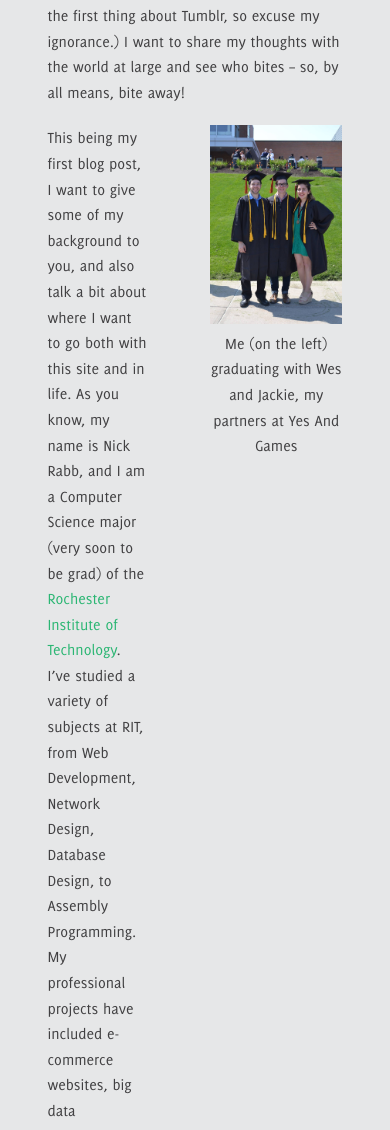
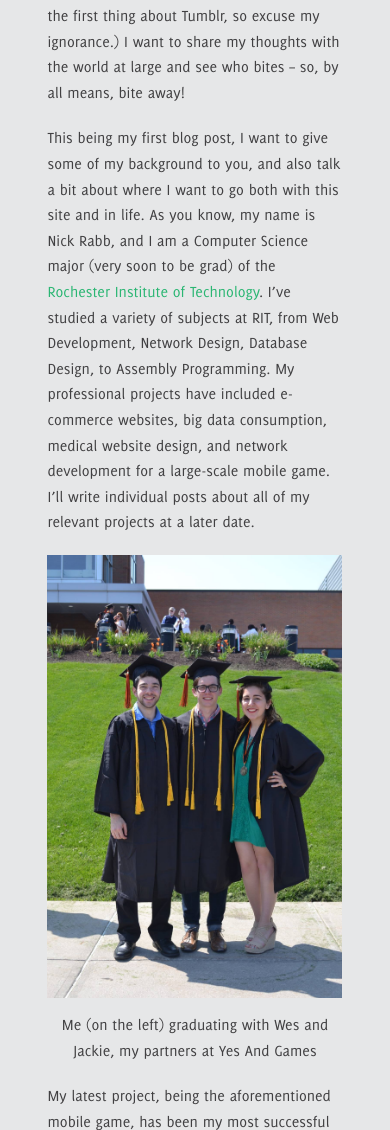
Before and after one commit to RickNabb/ricknabb.github.io, a website: page blog.html in a window 390 px wide. Shown: the part 1387-2517 px from the top of the page. Drawn offline with Linux system fonts and the light colour scheme; no server answers.

Commit message:
Fixed some formatting for mobile

```diff
--- a/blog.html
+++ b/blog.html
@@ -127,10 +127,17 @@
       </div>
     </div>
     <div class="row">
-      <div class="columns small-4 small-offset-1">
+      <div class="columns small-4 small-offset-1 show-for-medium-up">
         <p>This being my first blog post, I want to give some of my background to you, and also talk a bit about where I want to go both with this site and in life. As you know, my name is Nick Rabb, and I am a Computer Science major (very soon to be grad) of the <a href="http://rit.edu">Rochester Institute of Technology</a>. I’ve studied a variety of subjects at RIT, from Web Development, Network Design, Database Design, to Assembly Programming. My professional projects have included e-commerce websites, big data consumption, medical website design, and network development for a large-scale mobile game. I’ll write individual posts about all of my relevant projects at a later date.</p>
       </div>
-      <div class="columns left small-5 small-offset-1">
+      <div class="columns small-10 small-offset-1 show-for-small-only">
+        <p>This being my first blog post, I want to give some of my background to you, and also talk a bit about where I want to go both with this site and in life. As you know, my name is Nick Rabb, and I am a Computer Science major (very soon to be grad) of the <a href="http://rit.edu">Rochester Institute of Technology</a>. I’ve studied a variety of subjects at RIT, from Web Development, Network Design, Database Design, to Assembly Programming. My professional projects have included e-commerce websites, big data consumption, medical website design, and network development for a large-scale mobile game. I’ll write individual posts about all of my relevant projects at a later date.</p>
+      </div>
+      <div class="columns left small-5 small-offset-1 show-for-medium-up">
+        <a href="/img/blog/06-16/yag-graduation.jpg"><img src="img/blog/06-16/yag-graduation.jpg" /></a>
+        <p class="offset-xs center">Me (on the left) graduating with Wes and Jackie, my partners at Yes And Games</p>
+      </div>
+      <div class="columns left small-10 small-offset-1 show-for-small-only">
         <a href="/img/blog/06-16/yag-graduation.jpg"><img src="img/blog/06-16/yag-graduation.jpg" /></a>
         <p class="offset-xs center">Me (on the left) graduating with Wes and Jackie, my partners at Yes And Games</p>
       </div>
```
